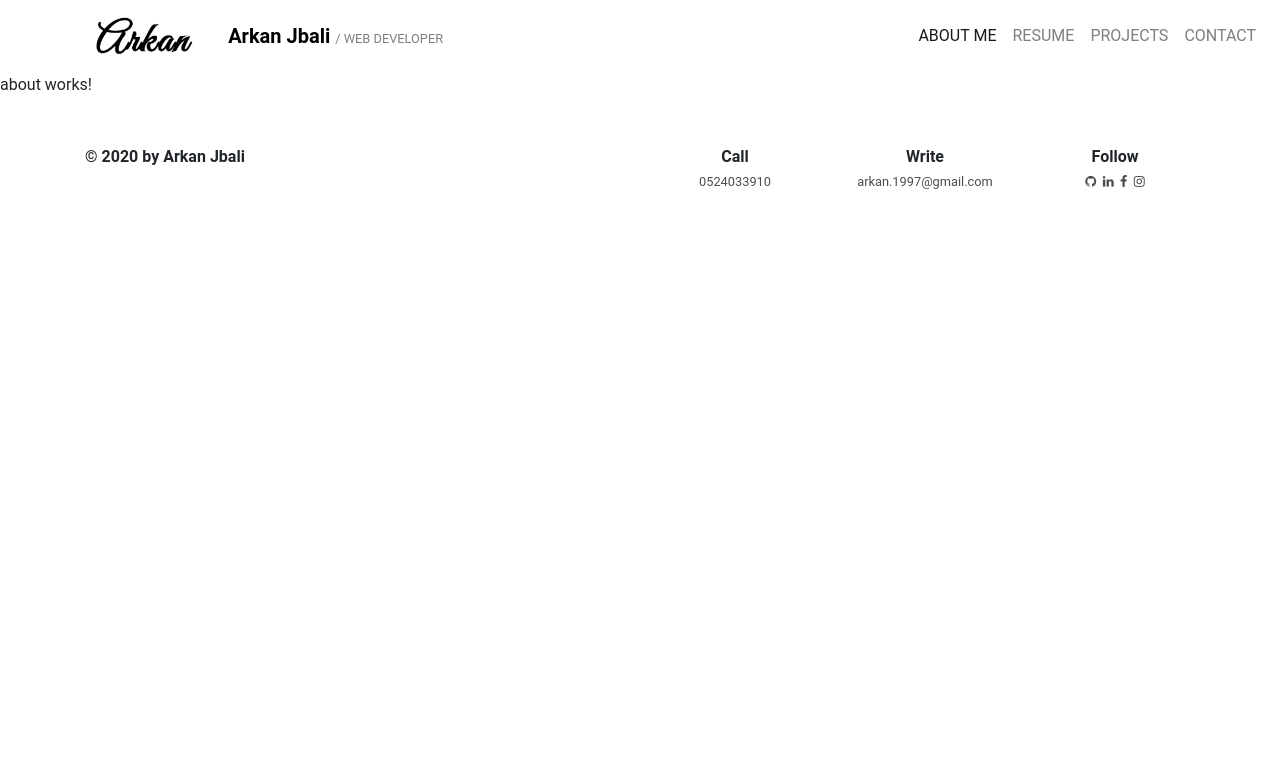
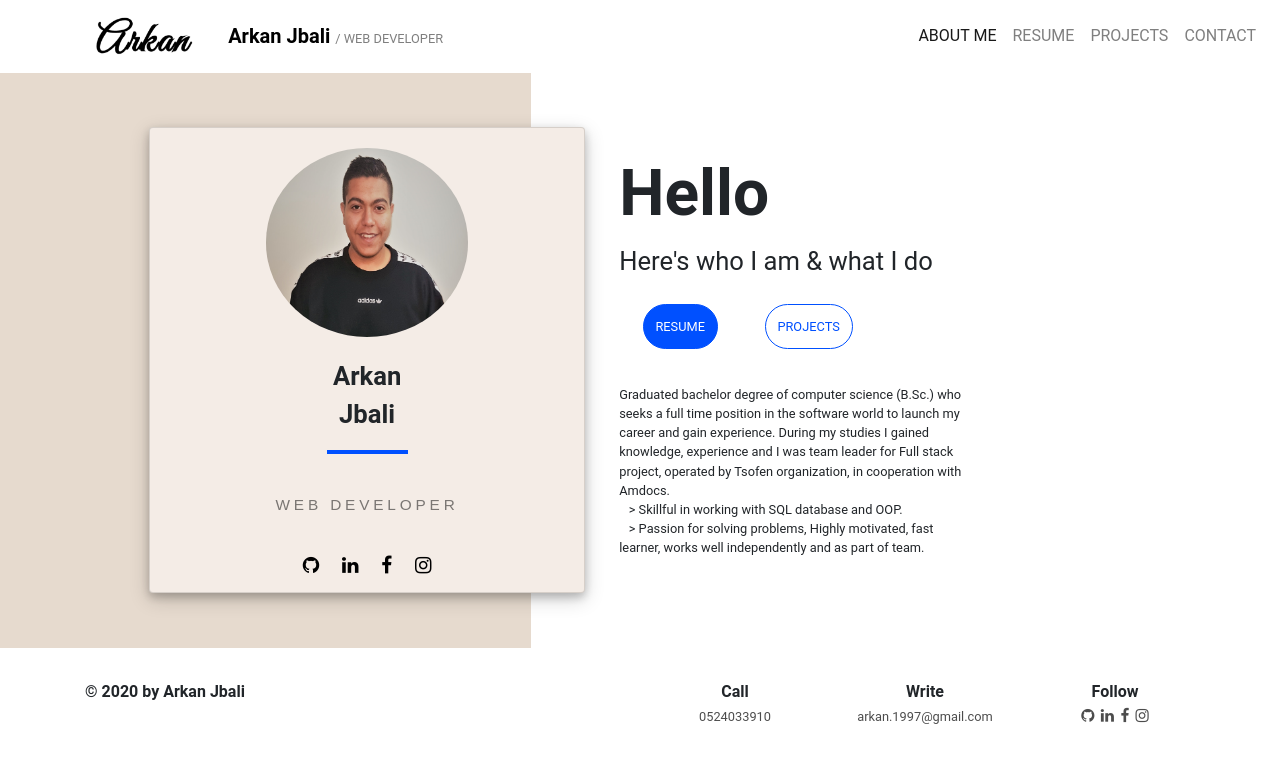
Before and after one commit to ArkanJbali/ArkanJbali, an Angular app: page / in a window 1280 px wide. Before the commit this address led to /about. Shown: the top 762 px of the page. Built offline with nearby package versions, Linux system fonts and the light colour scheme.

Commit message:
about page

```diff
--- a/src/app/about/about.component.css
+++ b/src/app/about/about.component.css
@@ -0,0 +1,96 @@
+.pink{
+  background-color: #E6DACE;
+}
+img {
+  margin-top: 5%;
+  margin-bottom: 5%;
+  border-radius: 50%;
+  width: 50%;
+}
+.card{
+    background-color: #F4ECE6;
+    position: relative;
+    margin: 10%;
+    left: 20%;
+    box-shadow: 0 4px 8px 0 rgba(0, 0, 0, 0.2), 0 6px 20px 0 rgba(0, 0, 0, 0.19);
+    text-align: center;
+    align-items: center;
+}
+.card2{
+  background-color: #ffffff;
+  position: relative;
+  margin: 10%;
+}
+.cardPanel{
+
+  padding: 3%;
+
+}
+hr{
+  width: 20%;
+  box-sizing: border-box;
+    border-top: .3rem solid rgba(0, 80, 255, 1);
+}
+.name{
+  font-weight: bold;
+  font-size: 2vw;
+}
+.role{
+  color: rgba(0,0,0,.5);
+  font: normal normal normal 17px/1.4em avenir-lt-w01_35-light1475496,sans-serif;
+  letter-spacing: 0.25em;
+  font-size: 1.2vw;
+}
+.title{
+  font-weight: bold;
+  font-size: 5vw;
+}
+.subtitle{
+  font-size: 2vw;
+}
+
+p{
+
+  font-size: 1vw;
+  width: 60%;
+  display: block;
+    margin-block-start: 1em;
+    margin-block-end: 1em;
+    margin-inline-start: 0px;
+    margin-inline-end: 0px;
+}
+.roundBtn{
+  display: inline-block;
+  margin:4%;
+  border: 1px solid rgba(0, 80, 255, 1);
+  border-radius: 100px 100px 100px 100px;
+  font-size: 1vw;
+  padding: 2%;
+  background: rgba(0, 80, 255, 1);
+}
+.roundBtn2{
+  display: inline-block;
+  margin:4%;
+  border: 1px solid rgba(0, 80, 255, 1);
+  border-radius: 100px 100px 100px 100px;
+  font-size: 1vw;
+  padding: 2%;
+
+}
+/* div.roundBtn2:hover{
+  background-color: rgba(0, 80, 255, 1);
+  color: white;
+}
+div.roundBtn:hover{
+  background-color: white;
+  color: black;
+} */
+a{
+  color: black;
+  text-decoration: none;
+}
+.social{
+  font-size: 1.5vw;
+  margin-right: 3%;
+  margin-left: 3%;
+}
--- a/src/app/about/about.component.html
+++ b/src/app/about/about.component.html
@@ -1 +1,40 @@
-<p>about works!</p>
+<div class="row">
+    <div class="col-5 pink">
+
+      <div class="row">
+          <div class="col card">
+            <img src="../assets/ArkanPic.jpg">
+          <span class="name">Arkan <br>
+          Jbali</span>
+          <hr>
+          <br>
+          <span class="role">WEB DEVELOPER</span>
+          <br>
+          <div class="cardPanel" style="  width: 100%;">
+            <a href="https://github.com/ArkanJbali" target="_blank" class="social"> <i class="fa fa-github"></i> </a>
+          <a href="https://www.linkedin.com/in/arkan-jbali/" target="_blank" class="social"> <i class="fa fa-linkedin"></i> </a>
+          <a href="https://www.facebook.com/arkan97j" target="_blank" class="social"> <i class="fa fa-facebook-f"></i> </a>
+          <a href="https://www.instagram.com/arkanjbali/" target="_blank" class="social"> <i class="fa fa-instagram"></i> </a>
+          </div>
+          </div>
+
+      </div>
+    </div>
+    <div class="col">
+      <div class="card2">
+        <span class="title"> Hello </span>
+        <br>
+        <span class="subtitle"> Here's who I am & what I do </span>
+        <br>
+        <div class="btn-primary roundBtn"><a routerLink="/resume"style="color: white;">RESUME</a></div> <div class="btn-outline-light roundBtn2"><a routerLink="/" style="color: rgba(0, 80, 255, 1);">PROJECTS</a></div>
+        <p>
+          Graduated bachelor degree of computer science (B.Sc.) who seeks a full time position in the software world to launch my career and gain experience.
+          During my studies I gained knowledge, experience and I was team leader for Full stack project, operated by Tsofen organization, in cooperation with Amdocs.
+          <br>
+          &nbsp;&nbsp; > Skillful in working with SQL database and OOP.
+          <br>
+          &nbsp;&nbsp; > Passion for solving problems, Highly motivated, fast learner, works well independently and as part of team.
+        </p>
+      </div>
+    </div>
+</div>
--- a/src/app/app-routing.module.ts
+++ b/src/app/app-routing.module.ts
@@ -7,14 +7,12 @@ import { Routes, RouterModule } from '@angular/router';
 
 
 const routes: Routes = [
-  { path: '', component: AboutComponent, children: [
+  { path: '', component: AboutComponent },
     { path: 'about', component: AboutComponent },
     { path: 'resume', component: ResumeComponent },
     { path: 'projects', component: ProjectsComponent },
     { path: 'contact', component: ContactComponent },
-    { path: '',   redirectTo: '/about', pathMatch: 'full' },
-    { path: '**', component: AboutComponent }
-  ]},
+    { path: '',   redirectTo: '/about', pathMatch: 'full' }
 ];
 
 @NgModule({
--- a/src/app/app.component.html
+++ b/src/app/app.component.html
@@ -1,7 +1,5 @@
 <app-navbar></app-navbar>
 
-<router-outlet>
-
-</router-outlet>
+<router-outlet></router-outlet>
 
 <app-footer></app-footer>
--- a/src/app/footer/footer.component.css
+++ b/src/app/footer/footer.component.css
@@ -13,6 +13,7 @@ a{
   font-size: 1vw;
 }
 .social{
+  font-size: 1.2vw;
   margin-right: 2%;
   margin-left: 2%;
 }
--- a/src/app/navbar/navbar.component.css
+++ b/src/app/navbar/navbar.component.css
@@ -5,7 +5,6 @@ img{
 }
 nav {
   background:transparent;
-
 }
 a{
   cursor: pointer;
```
Also changed, not shown: src/assets/ArkanPic.jpg (added).
